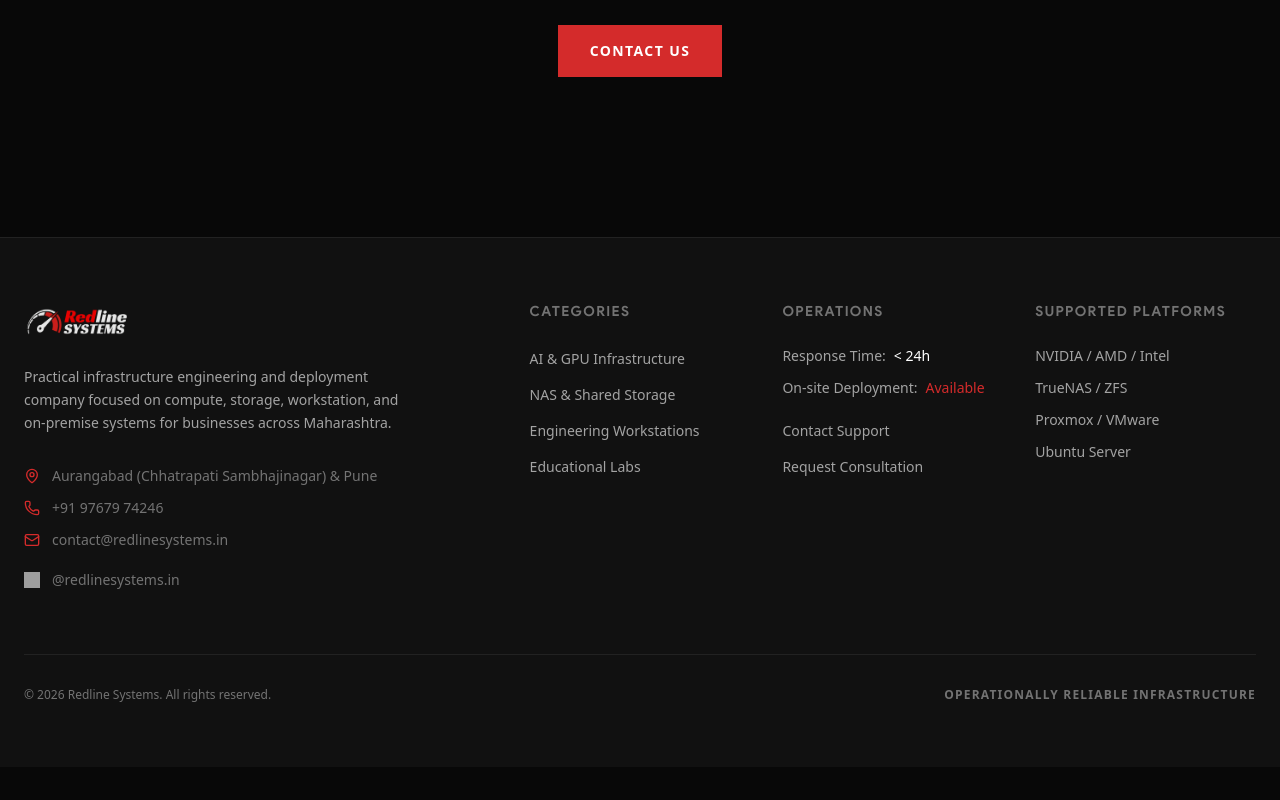
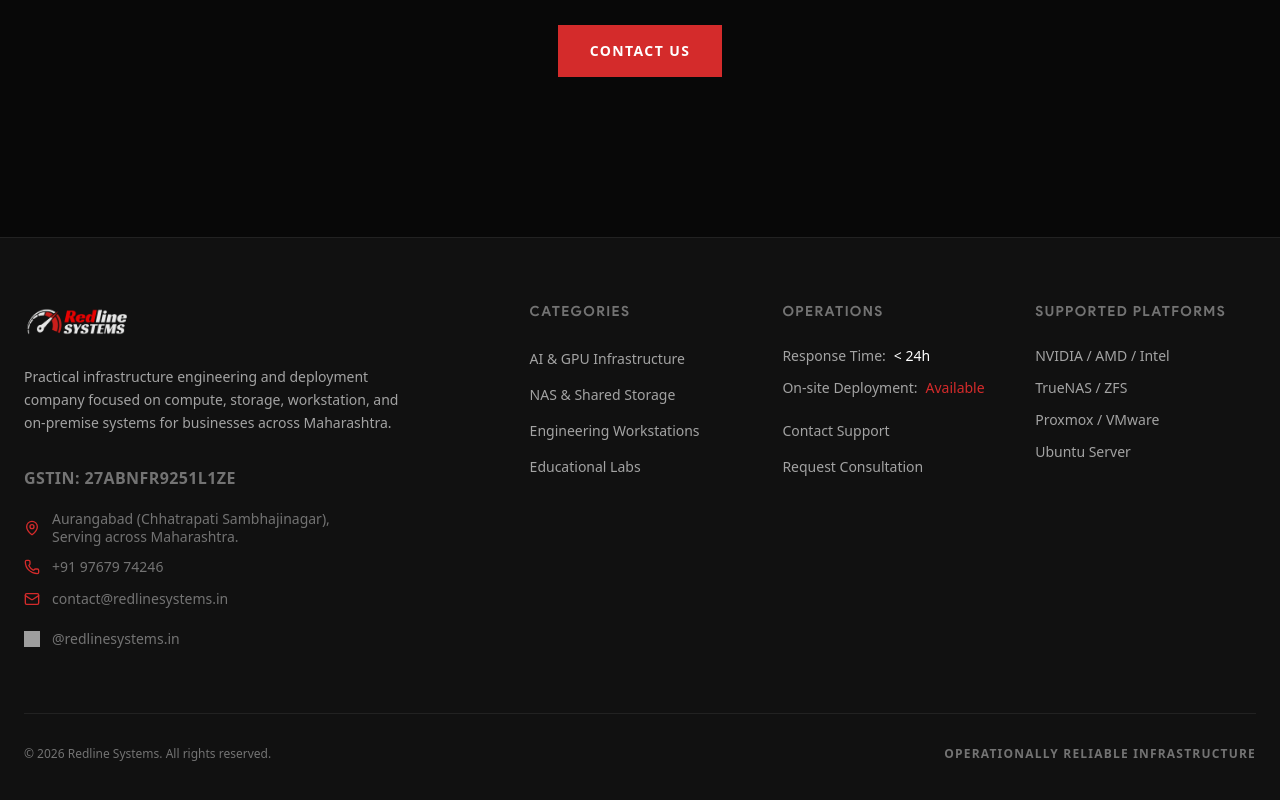
Before and after one commit to pratiktayde34/redline-systems-site, a Next.js app: page / in a window 1280 px wide. Shown: the part 3748-4548 px from the top of the page. Before the commit the page ends 4515 px from the top, so only its background shows below. Built offline with nearby package versions, Linux system fonts and the light colour scheme; grey boxes are pictures that could not be loaded.

Commit message:
Updated footer with GSTIN and new location

```diff
--- a/src/components/Footer.tsx
+++ b/src/components/Footer.tsx
@@ -15,9 +15,12 @@
               Practical infrastructure engineering and deployment company focused on compute, storage, workstation, and on-premise systems for businesses across Maharashtra.
             </p>
             <div className="flex flex-col gap-3">
+              <div className="flex items-center gap-3 mb-2">
+                <span className="text-base font-bold text-faint tracking-wide">GSTIN: 27ABNFR9251L1ZE</span>
+              </div>
               <div className="flex items-center gap-3 text-faint">
-                <MapPin size={16} className="text-primary" />
-                <span className="text-sm">Aurangabad (Chhatrapati Sambhajinagar) & Pune</span>
+                <MapPin size={16} className="text-primary shrink-0" />
+                <span className="text-sm leading-tight">Aurangabad (Chhatrapati Sambhajinagar),<br/>Serving across Maharashtra.</span>
               </div>
               <div className="flex items-center gap-3 text-faint">
                 <Phone size={16} className="text-primary" />
```
